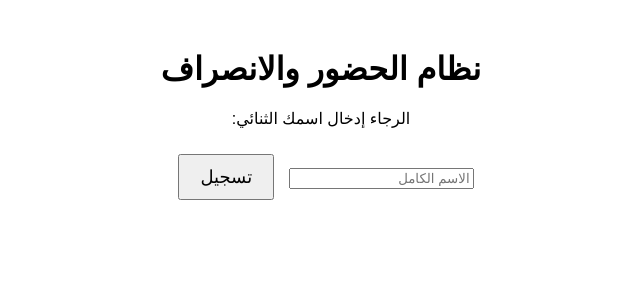
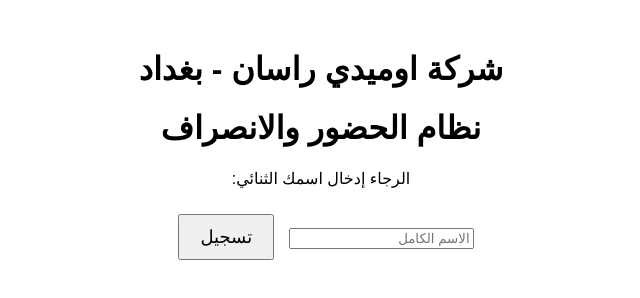
Before and after one commit to omederassan2/Baghdad, a plain HTML site: page index.html in a window 1280 px wide. Shown: the whole page, without its empty margins (319-959 px from the left). Drawn offline with Linux system fonts and the light colour scheme.

Commit message:
Update index.html

```diff
--- a/index.html
+++ b/index.html
@@ -21,6 +21,7 @@
   </style>
 </head>
 <body>
+ <h1>شركة اوميدي راسان - بغداد</h1>
   <h1>نظام الحضور والانصراف</h1>
 
   <div id="nameForm">
```
